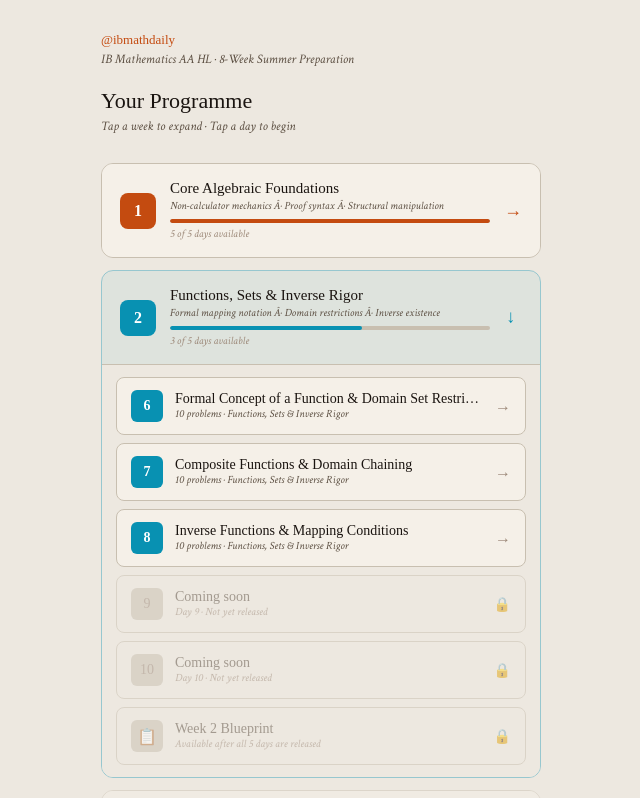
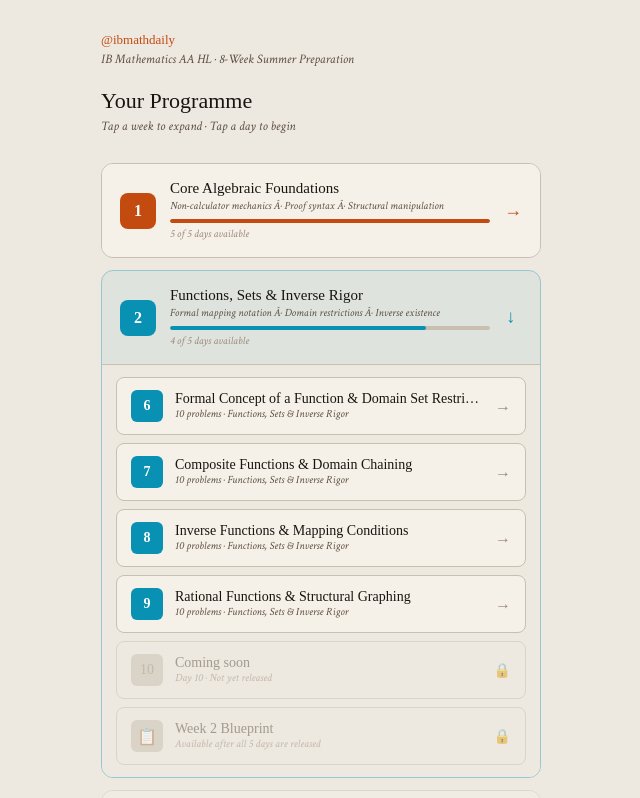
Before and after one commit to var121016/ibmath-daily, a React (Vite) app: page / in a window 1280 px wide. Shown: the top 798 px of the page, without its empty margins (319-959 px from the left). Built offline with nearby package versions, Linux system fonts and the light colour scheme; a web font is replaced by a local one.

Commit message:
add day 9 - Rational Functions and Structural Graphing

```diff
--- /dev/null
+++ b/src/data/day09.js
@@ -0,0 +1,136 @@
+const day09 = {
+  day: 9,
+  topic: "Rational Functions & Structural Graphing",
+  module: "Functions, Sets & Inverse Rigor",
+  color: "#0891B2",
+  problems: [
+    {
+      num: 1, tier: "TIER 1", label: "Core Fluency",
+      questionText: "State the equations of the vertical and horizontal asymptotes for the rational function:",
+      latex: "f(x) = \\dfrac{4}{x - 3} + 2",
+      hint: "The vertical asymptote is where the denominator equals zero. The horizontal asymptote is the value f(x) approaches as x tends to infinity.",
+      answerLatex: "\\text{VA: } x = 3, \\quad \\text{HA: } y = 2",
+      workingLatex:
+        "\\text{VA: }x-3=0\\implies x=3\\\\[4pt]" +
+        "\\text{As }x\\to\\pm\\infty:\\;\\frac{4}{x-3}\\to0\\\\[4pt]" +
+        "\\therefore\\text{HA: }y=2",
+    },
+    {
+      num: 2, tier: "TIER 1", label: "Core Fluency",
+      questionText: "Express g(x) in the form A/(x+1) + B, where A and B are integers:",
+      latex: "g(x) = \\dfrac{x + 5}{x + 1}",
+      hint: "Rewrite the numerator by adding and subtracting 1 to create a multiple of (x+1) plus a remainder.",
+      answerLatex: "g(x) = \\dfrac{4}{x+1} + 1 \\quad (A=4,\\; B=1)",
+      workingLatex:
+        "\\frac{x+5}{x+1} = \\frac{(x+1)+4}{x+1}\\\\[4pt]" +
+        "= \\frac{x+1}{x+1} + \\frac{4}{x+1}\\\\[4pt]" +
+        "= 1 + \\frac{4}{x+1}\\\\[4pt]" +
+        "\\therefore A=4,\\;B=1",
+    },
+    {
+      num: 3, tier: "TIER 1", label: "Core Fluency",
+      questionText: "Find the coordinates of the x-intercept and y-intercept for the rational curve:",
+      latex: "h(x) = \\dfrac{2x - 6}{x + 4}",
+      hint: "For y-intercept: set x=0. For x-intercept: set the numerator equal to zero.",
+      answerLatex: "x\\text{-intercept: }(3,\\,0), \\quad y\\text{-intercept: }\\left(0,\\,-\\dfrac{3}{2}\\right)",
+      workingLatex:
+        "y\\text{-intercept: }h(0)=\\frac{-6}{4}=-\\frac{3}{2}\\implies\\left(0,-\\frac{3}{2}\\right)\\\\[4pt]" +
+        "x\\text{-intercept: }2x-6=0\\implies x=3\\implies(3,0)",
+    },
+    {
+      num: 4, tier: "TIER 1", label: "Core Fluency",
+      questionText: "State the natural domain and range for the rational function:",
+      latex: "f(x) = -\\dfrac{1}{x + 2} - 5",
+      hint: "The domain excludes where the denominator is zero. The range excludes the horizontal asymptote value.",
+      answerLatex: "\\text{Domain: }\\{x\\in\\mathbb{R}\\mid x\\neq-2\\}, \\quad \\text{Range: }\\{y\\in\\mathbb{R}\\mid y\\neq-5\\}",
+      workingLatex:
+        "\\text{Domain: }x+2\\neq0\\implies x\\neq-2\\\\[4pt]" +
+        "\\text{Range: }-\\frac{1}{x+2}\\text{ can never equal }0\\\\[4pt]" +
+        "\\therefore f(x)\\text{ can never equal }-5\\\\[4pt]" +
+        "\\text{Range: }\\{y\\in\\mathbb{R}\\mid y\\neq-5\\}",
+    },
+    {
+      num: 5, tier: "TIER 2", label: "Multi-Step Twist",
+      questionText: "Express g(x) in the form A/(x+2) + B, then identify all asymptotes and axis intercepts:",
+      latex: "g(x) = \\dfrac{3x + 11}{x + 2}",
+      hint: "Force 3(x+2) out of the numerator to isolate the remainder. The transformed form directly reveals the asymptotes.",
+      answerLatex: "g(x) = \\dfrac{5}{x+2} + 3, \\quad \\text{VA: }x=-2,\\; \\text{HA: }y=3",
+      workingLatex:
+        "\\frac{3x+11}{x+2} = \\frac{3(x+2)+5}{x+2}\\\\[4pt]" +
+        "= \\frac{5}{x+2} + 3\\\\[4pt]" +
+        "\\text{VA: }x=-2,\\quad\\text{HA: }y=3\\\\[4pt]" +
+        "y\\text{-intercept: }g(0)=\\frac{11}{2}=5.5\\implies(0,\\,5.5)\\\\[4pt]" +
+        "x\\text{-intercept: }3x+11=0\\implies x=-\\frac{11}{3}\\approx-3.67",
+    },
+    {
+      num: 6, tier: "TIER 2", label: "Multi-Step Twist",
+      questionText: "Determine the coordinates of the centre of symmetry (intersection of asymptotes) for the rational function:",
+      latex: "h(x) = \\dfrac{7 - 4x}{2x - 3}",
+      hint: "Find the vertical asymptote from the denominator and the horizontal asymptote from the ratio of leading coefficients. Their intersection is the centre of symmetry.",
+      answerLatex: "\\text{Centre of symmetry: }\\left(\\dfrac{3}{2},\\,-2\\right)",
+      workingLatex:
+        "\\text{VA: }2x-3=0\\implies x=\\frac{3}{2}\\\\[4pt]" +
+        "\\text{HA: ratio of leading coefficients }=\\frac{-4}{2}=-2\\\\[4pt]" +
+        "\\therefore\\text{Centre: }\\left(\\frac{3}{2},\\,-2\\right)",
+    },
+    {
+      num: 7, tier: "TIER 2", label: "Multi-Step Twist",
+      questionText: "A rational function has a vertical asymptote at x = minus 4 and a horizontal asymptote at y = 3. Find the values of a and b:",
+      latex: "f(x) = \\dfrac{ax + 3}{2x + b}",
+      hint: "VA gives you b by setting the denominator to zero at x=minus 4. HA gives you a by comparing leading coefficients.",
+      answerLatex: "a = 6, \\quad b = 8",
+      workingLatex:
+        "\\text{VA at }x=-4:\\;2(-4)+b=0\\implies b=8\\\\[4pt]" +
+        "\\text{HA at }y=3:\\;\\frac{a}{2}=3\\implies a=6\\\\[4pt]" +
+        "\\text{Verify: }f(x)=\\frac{6x+3}{2x+8}\\implies\\text{VA }x=-4,\\;\\text{HA }y=3\\;\\checkmark",
+    },
+    {
+      num: 8, tier: "TIER 2", label: "Multi-Step Twist",
+      questionText: "Find all asymptotes and any removable discontinuities (holes) for the function:",
+      latex: "g(x) = \\dfrac{x^2 - 16}{x^2 - 2x - 8}",
+      hint: "Factorise both numerator and denominator completely. A common factor that cancels creates a hole, not an asymptote.",
+      answerLatex: "\\text{VA: }x=-2,\\; \\text{HA: }y=1,\\; \\text{Hole: }\\left(4,\\,\\dfrac{4}{3}\\right)",
+      workingLatex:
+        "\\text{Numerator: }(x-4)(x+4)\\\\[4pt]" +
+        "\\text{Denominator: }(x-4)(x+2)\\\\[4pt]" +
+        "(x-4)\\text{ cancels}\\implies\\text{hole at }x=4\\\\[4pt]" +
+        "\\text{Hole height: }\\frac{4+4}{4+2}=\\frac{8}{6}=\\frac{4}{3}\\implies\\left(4,\\frac{4}{3}\\right)\\\\[4pt]" +
+        "\\text{Simplified: }\\frac{x+4}{x+2}\\\\[4pt]" +
+        "\\text{VA: }x+2=0\\implies x=-2\\\\[4pt]" +
+        "\\text{HA: equal degrees}\\implies y=\\frac{1}{1}=1",
+    },
+    {
+      num: 9, tier: "TIER 3", label: "IB Examiner's Edge",
+      questionText: "For the rational mapping h(x) defined below: (a) find the inverse function h inverse(x), and (b) show that the asymptotes of h(x) and h inverse(x) swap roles completely:",
+      latex: "h(x) = \\dfrac{2x + 1}{x - 1}, \\quad x \\neq 1",
+      hint: "Swap x and y and solve for y to find the inverse. Then compare the asymptotes of h(x) with those of h inverse(x).",
+      answerLatex: "h^{-1}(x) = \\dfrac{x+1}{x-2}, \\quad \\text{VA: }x=2,\\; \\text{HA: }y=1",
+      workingLatex:
+        "x=\\frac{2y+1}{y-1}\\implies x(y-1)=2y+1\\\\[4pt]" +
+        "xy-x=2y+1\\implies y(x-2)=x+1\\\\[4pt]" +
+        "h^{-1}(x)=\\frac{x+1}{x-2}\\\\[6pt]" +
+        "\\text{Original }h(x):\\text{ VA }x=1,\\text{ HA }y=2\\\\[4pt]" +
+        "\\text{Inverse }h^{-1}(x):\\text{ VA }x=2,\\text{ HA }y=1\\\\[4pt]" +
+        "\\therefore\\text{asymptotes swap roles}\\;\\checkmark",
+    },
+    {
+      num: 10, tier: "TIER 3", label: "IB Examiner's Edge",
+      questionText: "Find all vertical, horizontal, and oblique (slant) asymptotes for the non-linear rational function:",
+      latex: "f(x) = \\dfrac{x^2 + 3x - 4}{x + 2}",
+      hint: "Numerator degree is 2, denominator degree is 1. Since numerator degree is exactly one more than denominator, there is an oblique asymptote. Use polynomial long division to find it.",
+      answerLatex: "\\text{VA: }x=-2, \\quad \\text{Oblique asymptote: }y=x+1",
+      workingLatex:
+        "\\text{VA: }x+2=0\\implies x=-2\\\\[4pt]" +
+        "\\text{Check: numerator at }x=-2:\\;4-6-4=-6\\neq0\\implies\\text{true VA}\\\\[4pt]" +
+        "\\text{Degree 2 > degree 1}\\implies\\text{no HA}\\\\[4pt]" +
+        "\\text{Long division: }\\frac{x^2+3x-4}{x+2}\\\\[4pt]" +
+        "=\\frac{x(x+2)+(x-4)}{x+2}\\\\[4pt]" +
+        "=\\frac{x(x+2)+1(x+2)-6}{x+2}\\\\[4pt]" +
+        "=(x+1)-\\frac{6}{x+2}\\\\[4pt]" +
+        "\\text{As }x\\to\\pm\\infty,\\;\\frac{6}{x+2}\\to0\\\\[4pt]" +
+        "\\therefore\\text{Oblique asymptote: }y=x+1",
+    },
+  ],
+};
+
+export default day09;
--- a/src/data/index.js
+++ b/src/data/index.js
@@ -6,6 +6,7 @@ import day05 from "./day05";
 import day06 from "./day06";
 import day07 from "./day07";
 import day08 from "./day08";
+import day09 from "./day09";
 
 // â”€â”€â”€â”€â”€â”€â”€â”€â”€â”€â”€â”€â”€â”€â”€â”€â”€â”€â”€â”€â”€â”€â”€â”€â”€â”€â”€â”€â”€â”€â”€â”€â”€â”€â”€â”€â”€â”€â”€â”€â”€â”€â”€â”€â”€â”€â”€â”€â”€â”€â”€â”€â”€â”€â”€â”€â”€â”€â”€â”€â”€
 // To add a new day:
@@ -14,4 +15,4 @@ import day08 from "./day08";
 //   3. Add day04 to the DAYS array below
 //   That's it. Nothing else needs to change.
 // â”€â”€â”€â”€â”€â”€â”€â”€â”€â”€â”€â”€â”€â”€â”€â”€â”€â”€â”€â”€â”€â”€â”€â”€â”€â”€â”€â”€â”€â”€â”€â”€â”€â”€â”€â”€â”€â”€â”€â”€â”—
-export const DAYS = [day01, day02, day03, day04, day05, day06,day07, day08];
+export const DAYS = [day01, day02, day03, day04, day05, day06,day07, day08, day09];
```
